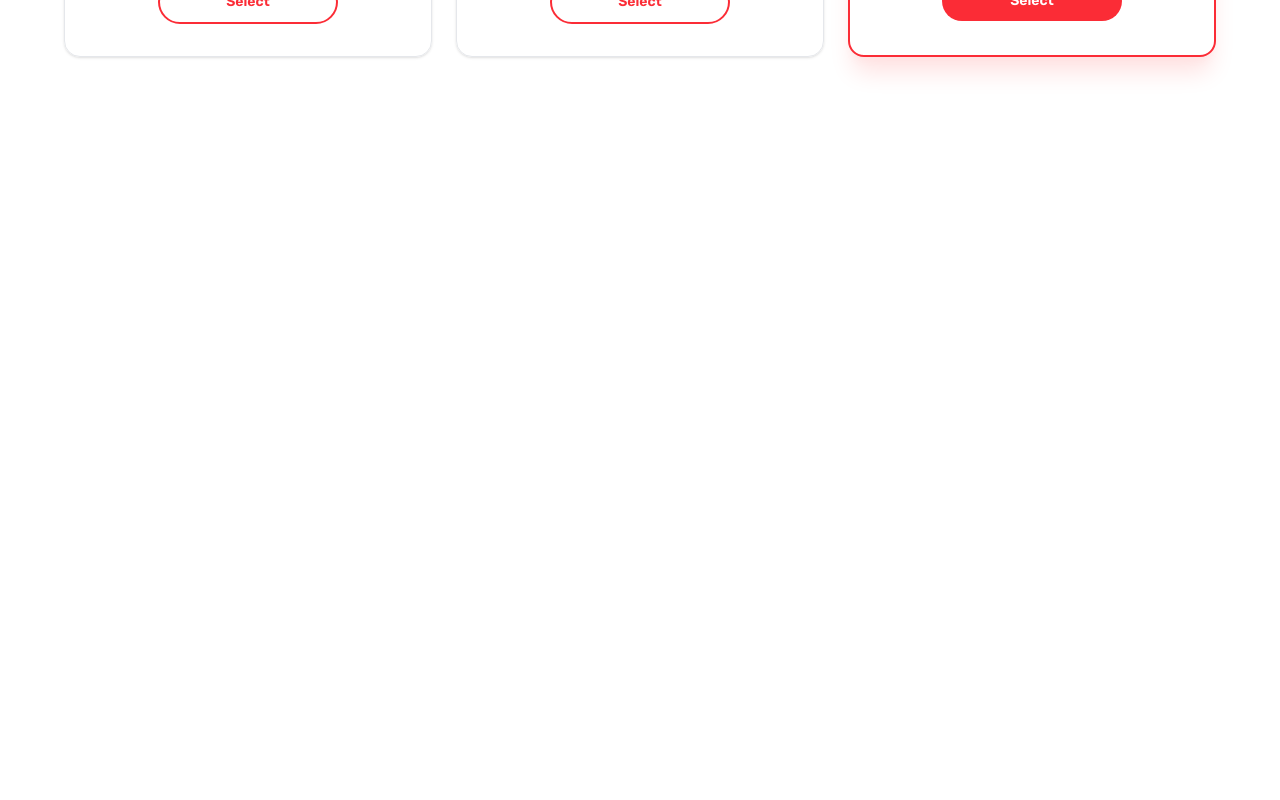
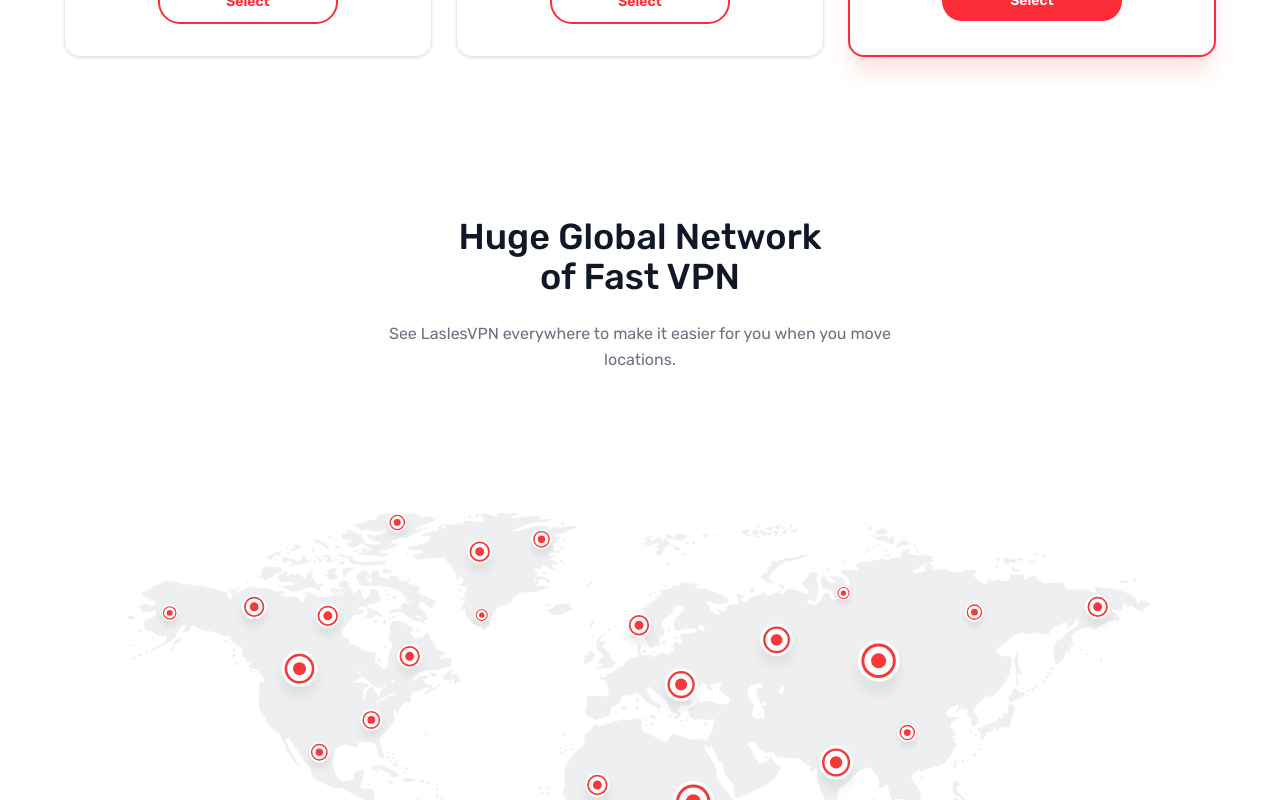
Before and after one commit to Nomikhan123786/LaslesVPN, a React (Vite) app: page / in a window 1280 px wide. Shown: the part 2180-2980 px from the top of the page. Before the commit the page ends 2317 px from the top, so only its background shows below. Built offline with nearby package versions, Linux system fonts and the light colour scheme.

Commit message:
Add the global Network of LaslesVPN

```diff
--- /dev/null
+++ b/src/components/Network.jsx
@@ -0,0 +1,28 @@
+import global from "../assets/images/Huge Global.svg";
+import social from "../assets/images/Sponsored.svg";
+const Network = () => {
+  return (
+    <section id="pricing" className="py-20 px-6 md:px-12">
+      <div className="max-w-6xl mx-auto">
+        {/* Heading */}
+        <div className="text-center max-w-lg mx-auto">
+          <h2 className="text-3xl  md:text-4xl font-medium text-gray-900 md:pr-15 md:pl-15 ">
+            Huge Global Network of Fast VPN
+          </h2>
+          <p className="pt-6 text-gray-500 text-sm md:text-base leading-relaxed">
+            See LaslesVPN everywhere to make it easier for you when you move
+            locations.
+          </p>
+        </div>
+        <div className="item-center">
+          <img src={global} alt="" className="w-full md:h-165 pt-35 " />
+        </div>
+        <div>
+          <img src={social} alt="" className="w-full" />
+        </div>
+      </div>
+    </section>
+  );
+};
+
+export default Network;
--- a/src/page/Home.jsx
+++ b/src/page/Home.jsx
@@ -1,6 +1,7 @@
 import Feature from "../components/Feature";
 import Hero from "../components/Hero";
 import Navbar from "../components/Navbar";
+import Network from "../components/Network";
 
 import Plan from "../components/Plan";
 
@@ -11,6 +12,7 @@
       <Hero />
       <Feature />
       <Plan />
+      <Network />
     </div>
   );
 };
```
